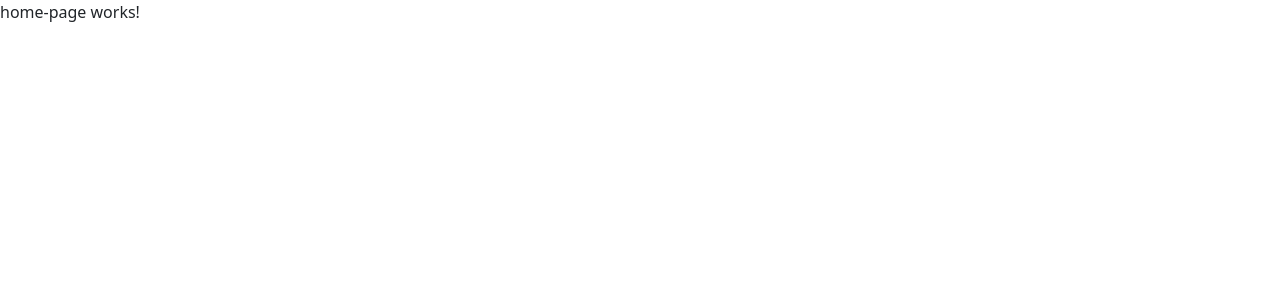
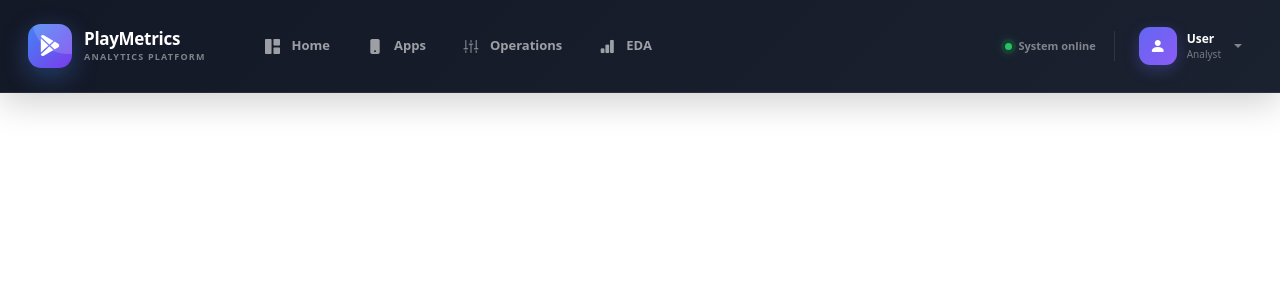
Before and after one commit to kerfaiyass54/google-analytics-project, an Angular app in the folder google-analytics-ui/: page / in a window 1280 px wide. Shown: the top 300 px of the page. Built offline with nearby package versions, Linux system fonts and the light colour scheme.

Commit message:
Added navbar for tha app and put it in the homepage

```diff
--- a/google-analytics-ui/src/app/shared/components/home-page/home-page.html
+++ b/google-analytics-ui/src/app/shared/components/home-page/home-page.html
@@ -1 +1,5 @@
-<p>home-page works!</p>
+<app-nav-bar />
+
+<main>
+  <router-outlet />
+</main>
--- a/google-analytics-ui/src/app/shared/components/home-page/home-page.ts
+++ b/google-analytics-ui/src/app/shared/components/home-page/home-page.ts
@@ -1,8 +1,10 @@
 import { Component } from '@angular/core';
+import { NavBar } from '../nav-bar/nav-bar';
+import { RouterOutlet } from '@angular/router';
 
 @Component({
   selector: 'app-home-page',
-  imports: [],
+  imports: [NavBar, RouterOutlet],
   templateUrl: './home-page.html',
   styleUrl: './home-page.css',
 })
```
